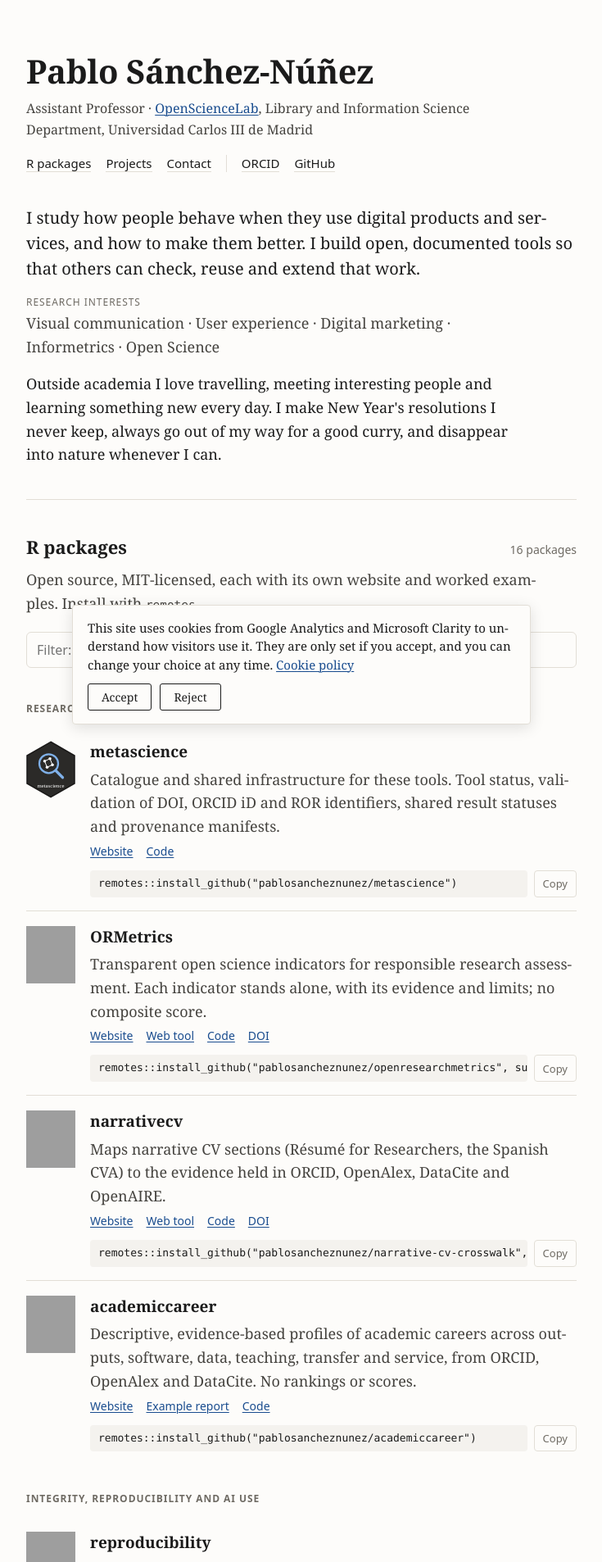
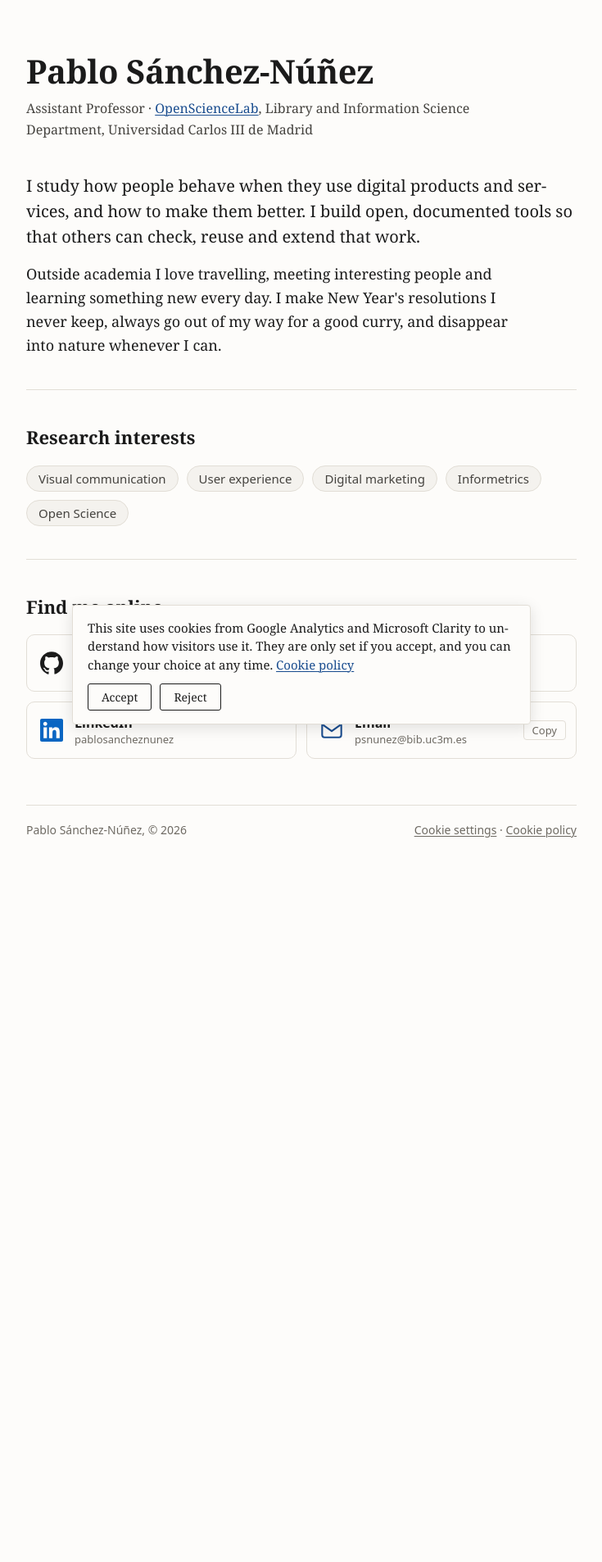
Before and after one commit to pablosancheznunez/pablosancheznunez.github.io, a Jekyll site: the page built from index.html, in a window 1280 px wide. Shown: the top 1906 px of the page at 82% size, without its empty margins (272-1007 px from the left). Built offline with Jekyll 4.4.1, drawn with Linux system fonts in a browser that asks for light colours; after the commit the page ends 1070 px from its top, so only the background shows below that; some of the changed text lies outside the part shown; grey boxes are pictures that could not be loaded.

Commit message:
Simplify home page: short bio, research interests and profile links
Remove the R package and project listings. Show GitHub, ORCID, LinkedIn
and email with their icons.

```diff
--- a/404.html
+++ b/404.html
@@ -7,5 +7,5 @@ noindex: true
 ---
   <main id="main">
     <h1>Page not found</h1>
-    <p>Whatever you were looking for isn't here. The <a href="/">home page</a> lists every package, tool and project.</p>
+    <p>Whatever you were looking for isn't here. Go back to the <a href="/">home page</a>.</p>
   </main>
--- a/_config.yml
+++ b/_config.yml
@@ -1,7 +1,7 @@
-# Site settings. The content of the home page lives in _data/work.yml.
+# Site settings. The home page content lives in index.html.
 title: Pablo Sánchez-Núñez
 tagline: Assistant Professor, Universidad Carlos III de Madrid
-description: Assistant Professor at Universidad Carlos III de Madrid. Open tools for user experience, visual communication, digital marketing, informetrics and Open Science.
+description: Assistant Professor at Universidad Carlos III de Madrid. Research on visual communication, user experience, digital marketing, informetrics and Open Science.
 url: https://pablosancheznunez.com
 lang: en_GB
 logo: /icon-512.png
@@ -11,12 +11,14 @@ author:
   email: psnunez@bib.uc3m.es
   orcid: 0000-0001-7845-9506
   github: pablosancheznunez
+  linkedin: https://www.linkedin.com/in/pablosancheznunez/
 
 social:
   name: Pablo Sánchez-Núñez
   links:
     - https://orcid.org/0000-0001-7845-9506
     - https://github.com/pablosancheznunez
+    - https://www.linkedin.com/in/pablosancheznunez/
 
 plugins:
   - jekyll-seo-tag
--- a/_data/work.yml
+++ /dev/null
@@ -1,145 +0,0 @@
-# Everything listed on the home page. To add a package or project, copy an
-# entry, change the fields and push: the page, the filter and the install
-# commands update themselves.
-#
-# Fields: name, url (its website), desc (one or two sentences), repo (GitHub
-# repository name), install (R command, packages only), links (extra links),
-# doi (Zenodo DOI, optional), logo (only if it is not at <url>logo.svg, as
-# pkgdown publishes it).
-
-packages:
-  - area: Research assessment and careers
-    items:
-      - name: metascience
-        url: /metascience/
-        logo: /assets/logos/metascience.svg
-        desc: Catalogue and shared infrastructure for these tools. Tool status, validation of DOI, ORCID iD and ROR identifiers, shared result statuses and provenance manifests.
-        repo: metascience
-      - name: ORMetrics
-        url: /openresearchmetrics/r/
-        desc: Transparent open science indicators for responsible research assessment. Each indicator stands alone, with its evidence and limits; no composite score.
-        repo: openresearchmetrics
-        install: 'remotes::install_github("pablosancheznunez/openresearchmetrics", subdir = "r")'
-        links:
-          - { text: Web tool, url: /openresearchmetrics/ }
-        doi: 10.5281/zenodo.23881633
-      - name: narrativecv
-        url: /narrative-cv-crosswalk/r/
-        desc: Maps narrative CV sections (Résumé for Researchers, the Spanish CVA) to the evidence held in ORCID, OpenAlex, DataCite and OpenAIRE.
-        repo: narrative-cv-crosswalk
-        install: 'remotes::install_github("pablosancheznunez/narrative-cv-crosswalk", subdir = "r")'
-        links:
-          - { text: Web tool, url: /narrative-cv-crosswalk/ }
-        doi: 10.5281/zenodo.23881631
-      - name: academiccareer
-        url: /academiccareer/
-        desc: Descriptive, evidence-based profiles of academic careers across outputs, software, data, teaching, transfer and service, from ORCID, OpenAlex and DataCite. No rankings or scores.
-        repo: academiccareer
-        links:
-          - { text: Example report, url: /academiccareer/example/report.html }
-
-  - area: Integrity, reproducibility and AI use
-    items:
-      - name: reproducibility
-        url: /reproducibility/
-        desc: Audits the reproducibility of research projects and articles. A checklist with evidence, transparency detectors for full texts, project templates and a GitHub Action.
-        repo: reproducibility
-      - name: reproimage
-        url: /reproimage/
-        desc: Integrity, provenance and reproducibility checks for scientific images, in R and Python. Finds identical and similar images, including rotated and flipped copies.
-        repo: reproimage
-        install: 'remotes::install_github("pablosancheznunez/reproimage", subdir = "r")'
-        doi: 10.5281/zenodo.23881635
-      - name: FoSci
-        url: /FoSci/
-        desc: Forensic scientometrics. Integrity signals in publication data, each with its evidence level and alternative explanations; never accusations or rankings of people.
-        repo: FoSci
-      - name: AIRes
-        url: /AIRes/
-        desc: Declared use of AI in research. AI-use disclosures in articles and the coding of journal and institutional AI policies; never infers AI authorship.
-        repo: AIRes
-      - name: aitrail
-        url: /aitrail/
-        desc: Document, verify and disclose the use of AI in research. An AI-use log by project phase, human verification, reference checks and disclosure statements in English and Spanish.
-        repo: aitrail
-        links:
-          - { text: Example report, url: /aitrail/example/report.html }
-
-  - area: Science communication and visual archives
-    items:
-      - name: scicomm
-        url: /scicomm/
-        desc: Checks how a scientific result is communicated to specialists, students and the public, with clarity, accessibility and uncertainty indicators in English and Spanish.
-        repo: scicomm
-        links:
-          - { text: Example report, url: /scicomm/example/report.html }
-      - name: photoarchive
-        url: /photoarchive/
-        desc: Photographs from any digital archive (IIIF, OAI-PMH, museum APIs, Wikidata, IPTC/XMP) in one table, analysed for collections, quality, composition, colour, tone and texts.
-        repo: photoarchive
-        links:
-          - { text: Example report, url: /photoarchive/example/report.html }
-
-  - area: Digital marketing and consumer research
-    items:
-      - name: abfunnel
-        url: /abfunnel/
-        desc: Design, check and analyse A/B tests and conversion funnels. Sample size, pre-registration, sample ratio checks and effects with confidence intervals.
-        repo: abfunnel
-        links:
-          - { text: Example report, url: /abfunnel/example/report.html }
-      - name: visualbrief
-        url: /visualbrief/
-        desc: Turns campaign data into clear, reusable visual reports, with comparisons across audiences, confidence intervals and accessible branded charts.
-        repo: visualbrief
-        links:
-          - { text: Example report, url: /visualbrief/example/report.html }
-      - name: neuroconsumer
-        url: /neuroconsumer/
-        desc: Controlled visual stimuli for advertising and consumer experiments. Declared factors, verified invariants, deterministic SVG/PNG output and Areas of Interest for eye tracking.
-        repo: neuroconsumer
-        links:
-          - { text: Example stimuli, url: /neuroconsumer/example/ }
-
-  - area: UX and interaction design education
-    items:
-      - name: uxlearn
-        url: /uxlearn/
-        desc: Learn and teach user experience research. Usability metrics, simulated usability studies, case studies and a workbook.
-        repo: uxlearn
-        doi: 10.5281/zenodo.23863529
-      - name: IxD Lab
-        url: /ixd-lab/
-        logo: /assets/logos/ixd-lab.svg
-        desc: Fifteen hands-on interaction design labs in three modules that run in the browser, with an optional AI tutor. Open educational resource in English and Spanish.
-        repo: ixd-lab
-        doi: 10.5281/zenodo.23863524
-
-projects:
-  - name: OpenResearchMetrics
-    kind: Web tool
-    url: /openresearchmetrics/
-    desc: Open science indicators for any ORCID iD, each with its evidence and limits.
-    repo: openresearchmetrics
-  - name: Narrative CV Crosswalk
-    kind: Web tool
-    url: /narrative-cv-crosswalk/
-    desc: See which narrative CV sections the open record of an ORCID iD can support.
-    repo: narrative-cv-crosswalk
-  - name: SynthVisCom
-    kind: Open data
-    url: /synthviscom/
-    desc: 2,000 designs, 1,000 fictitious participants and 20,000 simulated responses with known effects, for teaching and research.
-    repo: synthviscom
-    doi: 10.5281/zenodo.23876696
-  - name: REPRO2IMPACT
-    kind: Research project
-    url: /repro2impact/
-    desc: Reproducibility indicators for measuring the academic and social impact of research.
-    repo: repro2impact
-  - name: research-tools-ops
-    kind: Infrastructure
-    url: https://github.com/pablosancheznunez/research-tools-ops
-    desc: Shared, automated maintenance that keeps every tool here working; scientific changes always wait for review.
-    repo: research-tools-ops
-    doi: 10.5281/zenodo.23881629
--- a/assets/css/site.css
+++ b/assets/css/site.css
@@ -47,7 +47,7 @@ a{ color:var(--accent); text-underline-offset:2px; text-decoration-thickness:1px
 a:visited{ color:var(--accent-visited); }
 a:hover{ text-decoration-thickness:2px; }
 ::selection{ background:var(--selection); }
-a:focus-visible, button:focus-visible, input:focus-visible{ outline:2px solid var(--accent); outline-offset:2px; }
+a:focus-visible, button:focus-visible{ outline:2px solid var(--accent); outline-offset:2px; }
 code{ font-family:var(--mono); font-size:.8em; }
 p{ margin:0 0 16px; max-width:62ch; }
 
@@ -64,57 +64,40 @@ p{ margin:0 0 16px; max-width:62ch; }
 /* Header */
 .masthead{ margin-bottom:40px; }
 .masthead h1{ font-size:clamp(30px, 6vw, 40px); line-height:1.15; margin:0 0 10px; letter-spacing:-.01em; }
-.role{ color:var(--ink-dim); font-size:16px; margin:0 0 18px; }
-.quick{ display:flex; flex-wrap:wrap; gap:6px 18px; font:15px var(--sans); }
-.quick a{ color:var(--ink); text-decoration:none; border-bottom:1px solid var(--hair); }
-.quick a:hover{ color:var(--accent); border-color:var(--accent); }
-.quick .sep{ flex-basis:0; border-left:1px solid var(--hair); }
+.role{ color:var(--ink-dim); font-size:16px; margin:0; }
 
 /* Sections */
 section{ padding-top:40px; margin-top:40px; border-top:1px solid var(--hair); }
 section#about{ border-top:none; padding-top:0; margin-top:0; }
-h2{ font-size:22px; margin:0 0 8px; }
-.section-head{ display:flex; align-items:baseline; justify-content:space-between; gap:12px; }
-.count, .label, .kind, .group h3{ font-family:var(--sans); color:var(--muted); }
-.count{ font-size:14px; font-variant-numeric:lining-nums; }
-.section-intro{ color:var(--ink-dim); }
+h2{ font-size:22px; margin:0 0 16px; }
 .lede{ font-size:20px; line-height:1.55; }
-.interests{ color:var(--ink-dim); }
-.label{ display:block; font-size:12px; letter-spacing:.08em; text-transform:uppercase; margin-bottom:2px; }
-.muted{ color:var(--muted); font-size:16px; }
 
-.filter{
-  width:100%; margin:4px 0 8px;
-  font:16px var(--sans); color:var(--ink);
-  background:var(--bg); border:1px solid var(--hair); border-radius:6px;
-  padding:10px 12px;
-}
-.group h3{
-  font-size:12px; font-weight:600; letter-spacing:.08em; text-transform:uppercase;
-  margin:32px 0 12px;
+/* Research interests */
+.tags{ list-style:none; padding:0; margin:0; display:flex; flex-wrap:wrap; gap:10px; }
+.tags li{
+  font:15px var(--sans); color:var(--ink-dim);
+  background:var(--surface); border:1px solid var(--hair); border-radius:999px;
+  padding:5px 14px;
 }
 
-/* Items */
-.items{ list-style:none; padding:0; margin:0; }
-.item{ padding:16px 0; border-bottom:1px solid var(--hair); }
-.item:last-child{ border-bottom:none; }
-.item h4{ font-size:19px; margin:0 0 4px; }
-.has-logo{ display:grid; grid-template-columns:60px minmax(0, 1fr); column-gap:18px; }
-.has-logo > *{ grid-column:2; }
-.has-logo > .logo{ grid-column:1; grid-row:1 / span 4; align-self:start; padding-top:2px; }
-.logo img{ display:block; width:60px; height:70px; }
-[hidden]{ display:none !important; }
-.item h4 a{ color:var(--ink); text-decoration:none; }
-.item h4 a:hover{ color:var(--accent); text-decoration:underline; }
-.item p{ color:var(--ink-dim); margin:0 0 6px; }
-.kind{ font-size:12px; font-weight:normal; border:1px solid var(--hair); border-radius:3px; padding:1px 6px; margin-left:6px; vertical-align:2px; }
-.links{ display:flex; flex-wrap:wrap; gap:4px 16px; font:14px var(--sans); }
+/* Profiles and contact */
+.profiles{ list-style:none; padding:0; margin:0; display:grid; grid-template-columns:repeat(2, minmax(0, 1fr)); gap:12px; }
+.profiles li{ display:flex; align-items:center; gap:8px; border:1px solid var(--hair); border-radius:10px; padding:0 12px 0 0; }
+.profiles li:hover{ border-color:var(--accent); }
+.profiles a{
+  flex:1; min-width:0; display:grid; grid-template-columns:28px minmax(0, 1fr); column-gap:14px; align-items:center;
+  padding:14px 0 14px 16px; text-decoration:none; color:var(--ink);
+}
+.profiles a:visited{ color:var(--ink); }
+.profiles .icon{ grid-row:1 / span 2; width:28px; height:28px; }
+.profiles .name{ font:600 16px var(--sans); }
+.profiles .handle{ font:13px var(--sans); color:var(--muted); overflow:hidden; text-overflow:ellipsis; white-space:nowrap; }
+.profiles a:hover .name{ color:var(--accent); }
+.icon-github{ fill:var(--ink); }
+.icon-linkedin{ fill:#0A66C2; }
+.icon-email{ color:var(--accent); }
+@media (prefers-color-scheme: dark){ .icon-linkedin{ fill:#4A9DE8; } }
 
-.install{ display:flex; gap:8px; margin-top:8px; font-size:13px; }
-.install code{
-  flex:1; min-width:0; overflow-x:auto; white-space:nowrap;
-  background:var(--surface); border-radius:4px; padding:6px 10px; font-size:13px;
-}
 .copy-btn, .link-btn{ font:13px var(--sans); cursor:pointer; }
 .copy-btn{
   background:none; color:var(--muted);
@@ -122,8 +105,7 @@ h2{ font-size:22px; margin:0 0 8px; }
 }
 .copy-btn:hover{ color:var(--accent); border-color:var(--accent); }
 .link-btn{ background:none; border:none; padding:0; color:inherit; font-size:inherit; text-decoration:underline; text-underline-offset:2px; }
-.empty{ color:var(--muted); }
-.contact-row{ display:flex; align-items:center; gap:12px; font-size:19px; }
+[hidden]{ display:none !important; }
 
 /* Plain text pages (cookie policy, 404) */
 .page h1{ font-size:30px; margin:24px 0 6px; }
@@ -158,11 +140,9 @@ footer a{ color:var(--muted); }
   .wrap{ padding:40px 16px 40px; }
   body{ font-size:17px; }
   .lede{ font-size:18px; }
-  .quick .sep{ display:none; }
-  .has-logo{ grid-template-columns:44px minmax(0, 1fr); column-gap:14px; }
-  .logo img{ width:44px; height:51px; }
+  .profiles{ grid-template-columns:minmax(0, 1fr); }
 }
 @media print{
-  .filter, .install, .quick, footer, .skip-link{ display:none; }
+  .copy-btn, footer, .skip-link{ display:none; }
   a{ color:#000; }
 }
--- a/assets/js/site.js
+++ b/assets/js/site.js
@@ -1,26 +1,5 @@
-// Package filter and copy buttons. The page works without this script.
+// Copy button for the email address. The page works without this script.
 (function () {
-  var filter = document.getElementById('filter');
-  if (filter) {
-    var items = Array.prototype.slice.call(document.querySelectorAll('#software .item'));
-    var groups = Array.prototype.slice.call(document.querySelectorAll('#software .group'));
-    var count = document.getElementById('count');
-    var empty = document.getElementById('empty');
-    var update = function () {
-      var term = filter.value.trim().toLowerCase();
-      var shown = 0;
-      items.forEach(function (li) {
-        var hit = !term || li.textContent.toLowerCase().indexOf(term) !== -1;
-        li.hidden = !hit;
-        if (hit) shown++;
-      });
-      groups.forEach(function (g) { g.hidden = !g.querySelector('.item:not([hidden])'); });
-      count.textContent = term ? shown + ' of ' + items.length + ' packages' : items.length + ' packages';
-      empty.hidden = shown > 0;
-    };
-    filter.addEventListener('input', update);
-  }
-
   document.querySelectorAll('.copy-btn').forEach(function (btn) {
     btn.addEventListener('click', function () {
       var text = btn.getAttribute('data-copy');
--- a/index.html
+++ b/index.html
@@ -2,87 +2,63 @@
 layout: default
 ---
 {%- assign gh = "https://github.com/" | append: site.author.github -%}
-{%- assign n = 0 -%}{%- for g in site.data.work.packages -%}{%- assign n = n | plus: g.items.size -%}{%- endfor -%}
+{%- assign orcid = "https://orcid.org/" | append: site.author.orcid -%}
   <header class="masthead">
     <h1>Pablo Sánchez-Núñez</h1>
     <p class="role">Assistant Professor · <a href="https://opensciencelab.uc3m.es/">OpenScienceLab</a>, Library and Information Science Department, Universidad Carlos III de Madrid</p>
-    <nav class="quick" aria-label="On this page">
-      <a href="#software">R packages</a>
-      <a href="#projects">Projects</a>
-      <a href="#contact">Contact</a>
-      <span class="sep" aria-hidden="true"></span>
-      <a href="https://orcid.org/{{ site.author.orcid }}" rel="me">ORCID</a>
-      <a href="{{ gh }}" rel="me">GitHub</a>
-    </nav>
   </header>
 
   <main id="main">
 
     <section id="about">
       <p class="lede">I study how people behave when they use digital products and services, and how to make them better. I build open, documented tools so that others can check, reuse and extend that work.</p>
-      <p class="interests"><span class="label">Research interests</span> Visual communication · User experience · Digital marketing · Informetrics · Open Science</p>
       <p>Outside academia I love travelling, meeting interesting people and learning something new every day. I make New Year's resolutions I never keep, always go out of my way for a good curry, and disappear into nature whenever I can.</p>
     </section>
 
-    <section id="software">
-      <div class="section-head">
-        <h2>R packages</h2>
-        <span class="count" id="count" aria-live="polite">{{ n }} packages</span>
-      </div>
-      <p class="section-intro">Open source, MIT-licensed, each with its own website and worked examples. Install with <code>remotes</code>.</p>
-      <label class="visually-hidden" for="filter">Filter packages</label>
-      <input id="filter" class="filter" type="search" placeholder="Filter: ORCID, images, A/B tests, eye tracking…" autocomplete="off">
-
-      {%- for g in site.data.work.packages %}
-      <div class="group">
-        <h3>{{ g.area }}</h3>
-        <ul class="items">
-          {%- for p in g.items %}
-          {%- assign install = p.install %}
-          {%- unless install %}{% assign install = 'remotes::install_github("pablosancheznunez/' | append: p.repo | append: '")' %}{% endunless %}
-          <li class="item has-logo">
-            <a class="logo" href="{{ p.url }}" tabindex="-1" aria-hidden="true"><img src="{% if p.logo %}{{ p.logo }}{% else %}{{ p.url }}logo.svg{% endif %}" alt="" width="60" height="70" loading="lazy"></a>
-            <h4><a href="{{ p.url }}">{{ p.name }}</a></h4>
-            <p>{{ p.desc }}</p>
-            <p class="links">
-              <a href="{{ p.url }}">Website</a>
-              {%- for l in p.links %}<a href="{{ l.url }}">{{ l.text }}</a>{% endfor -%}
-              <a href="{{ gh }}/{{ p.repo }}">Code</a>
-              {%- if p.doi %}<a href="https://doi.org/{{ p.doi }}">DOI</a>{% endif -%}
-            </p>
-            <div class="install"><code>{{ install }}</code><button type="button" class="copy-btn" data-copy="{{ install | escape }}">Copy</button></div>
-          </li>
-          {%- endfor %}
-        </ul>
-      </div>
-      {%- endfor %}
-      <p class="empty" id="empty" hidden>No package matches that filter.</p>
-    </section>
-
-    <section id="projects">
-      <h2>Projects, web tools and data</h2>
-      <ul class="items">
-        {%- for p in site.data.work.projects %}
-        <li class="item">
-          <h4><a href="{{ p.url }}">{{ p.name }}</a> <span class="kind">{{ p.kind }}</span></h4>
-          <p>{{ p.desc }}</p>
-          <p class="links">
-            <a href="{{ p.url }}">{% if p.kind == "Web tool" %}Try it{% else %}Website{% endif %}</a>
-            {%- unless p.url contains "github.com" %}<a href="{{ gh }}/{{ p.repo }}">Code</a>{% endunless -%}
-            {%- if p.doi %}<a href="https://doi.org/{{ p.doi }}">DOI</a>{% endif -%}
-          </p>
-        </li>
-        {%- endfor %}
+    <section id="interests">
+      <h2>Research interests</h2>
+      <ul class="tags">
+        <li>Visual communication</li>
+        <li>User experience</li>
+        <li>Digital marketing</li>
+        <li>Informetrics</li>
+        <li>Open Science</li>
       </ul>
     </section>
 
     <section id="contact">
-      <h2>Get in touch</h2>
-      <p class="contact-row">
-        <a href="mailto:{{ site.author.email }}">{{ site.author.email }}</a>
-        <button type="button" class="copy-btn" data-copy="{{ site.author.email }}" aria-label="Copy email address">Copy</button>
-      </p>
-      <p class="muted">Questions or suggestions about a tool are welcome as issues in its repository.</p>
+      <h2>Find me online</h2>
+      <ul class="profiles">
+        <li>
+          <a href="{{ gh }}" rel="me">
+            <svg class="icon icon-github" viewBox="0 0 24 24" aria-hidden="true" focusable="false"><path d="M12 .297c-6.63 0-12 5.373-12 12 0 5.303 3.438 9.8 8.205 11.385.6.113.82-.258.82-.577 0-.285-.01-1.04-.015-2.04-3.338.724-4.042-1.61-4.042-1.61C4.422 18.07 3.633 17.7 3.633 17.7c-1.087-.744.084-.729.084-.729 1.205.084 1.838 1.236 1.838 1.236 1.07 1.835 2.809 1.305 3.495.998.108-.776.417-1.305.76-1.605-2.665-.3-5.466-1.332-5.466-5.93 0-1.31.465-2.38 1.235-3.22-.135-.303-.54-1.523.105-3.176 0 0 1.005-.322 3.3 1.23.96-.267 1.98-.399 3-.405 1.02.006 2.04.138 3 .405 2.28-1.552 3.285-1.23 3.285-1.23.645 1.653.24 2.873.12 3.176.765.84 1.23 1.91 1.23 3.22 0 4.61-2.805 5.625-5.475 5.92.42.36.81 1.096.81 2.22 0 1.606-.015 2.896-.015 3.286 0 .315.21.69.825.57C20.565 22.092 24 17.592 24 12.297c0-6.627-5.373-12-12-12"/></svg>
+            <span class="name">GitHub</span>
+            <span class="handle">{{ site.author.github }}</span>
+          </a>
+        </li>
+        <li>
+          <a href="{{ orcid }}" rel="me">
+            <svg class="icon icon-orcid" viewBox="0 0 24 24" aria-hidden="true" focusable="false"><circle cx="12" cy="12" r="12" fill="#A6CE39"/><g fill="#fff"><circle cx="7.4" cy="6.7" r="1.15"/><rect x="6.5" y="8.6" width="1.8" height="9"/><path fill-rule="evenodd" d="M10.4 8.6h3.4c3.3 0 4.9 2.3 4.9 4.5 0 2.4-1.9 4.5-4.9 4.5h-3.4zm1.8 1.6v5.8h1.5c2.3 0 3.1-1.5 3.1-2.9 0-1.6-1-2.9-3.1-2.9z"/></g></svg>
+            <span class="name">ORCID</span>
+            <span class="handle">{{ site.author.orcid }}</span>
+          </a>
+        </li>
+        <li>
+          <a href="{{ site.author.linkedin }}" rel="me">
+            <svg class="icon icon-linkedin" viewBox="0 0 24 24" aria-hidden="true" focusable="false"><path d="M20.447 20.452h-3.554v-5.569c0-1.328-.027-3.037-1.852-3.037-1.853 0-2.136 1.445-2.136 2.939v5.667H9.351V9h3.414v1.561h.046c.477-.9 1.637-1.85 3.37-1.85 3.601 0 4.267 2.37 4.267 5.455v6.286zM5.337 7.433c-1.144 0-2.063-.926-2.063-2.065 0-1.138.92-2.063 2.063-2.063 1.14 0 2.064.925 2.064 2.063 0 1.139-.925 2.065-2.064 2.065zm1.782 13.019H3.555V9h3.564v11.452zM22.225 0H1.771C.792 0 0 .774 0 1.729v20.542C0 23.227.792 24 1.771 24h20.451C23.2 24 24 23.227 24 22.271V1.729C24 .774 23.2 0 22.222 0h.003z"/></svg>
+            <span class="name">LinkedIn</span>
+            <span class="handle">pablosancheznunez</span>
+          </a>
+        </li>
+        <li class="email">
+          <a href="mailto:{{ site.author.email }}">
+            <svg class="icon icon-email" viewBox="0 0 24 24" aria-hidden="true" focusable="false"><rect x="2" y="4.5" width="20" height="15" rx="2.5" fill="none" stroke="currentColor" stroke-width="1.8"/><path d="m3 6.5 9 6.5 9-6.5" fill="none" stroke="currentColor" stroke-width="1.8" stroke-linejoin="round"/></svg>
+            <span class="name">Email</span>
+            <span class="handle">{{ site.author.email }}</span>
+          </a>
+          <button type="button" class="copy-btn" data-copy="{{ site.author.email }}" aria-label="Copy email address">Copy</button>
+        </li>
+      </ul>
     </section>
 
   </main>
@@ -96,7 +72,7 @@ layout: default
     "worksFor": { "@type": "CollegeOrUniversity", "name": "Universidad Carlos III de Madrid", "url": "https://www.uc3m.es/Home" },
     "memberOf": { "@type": "Organization", "name": "OpenScienceLab", "url": "https://opensciencelab.uc3m.es/" },
     "email": "mailto:{{ site.author.email }}",
-    "sameAs": ["https://orcid.org/{{ site.author.orcid }}", "{{ gh }}"],
-    "knowsAbout": ["User experience", "Interaction design", "Visual communication", "Digital marketing", "Informetrics", "Open Science"]
+    "sameAs": ["{{ orcid }}", "{{ gh }}", "{{ site.author.linkedin }}"],
+    "knowsAbout": ["Visual communication", "User experience", "Digital marketing", "Informetrics", "Open Science"]
   }
   </script>
--- a/r-packages/index.html
+++ b/r-packages/index.html
@@ -1,4 +1,4 @@
 ---
-redirect_to: https://pablosancheznunez.com/#software
+redirect_to: https://pablosancheznunez.com/
 sitemap: false
 ---
```
Also changed, not shown: .github/workflows/build.yml, README.md, assets/logos/ixd-lab.svg (deleted), assets/logos/metascience.svg (deleted).
